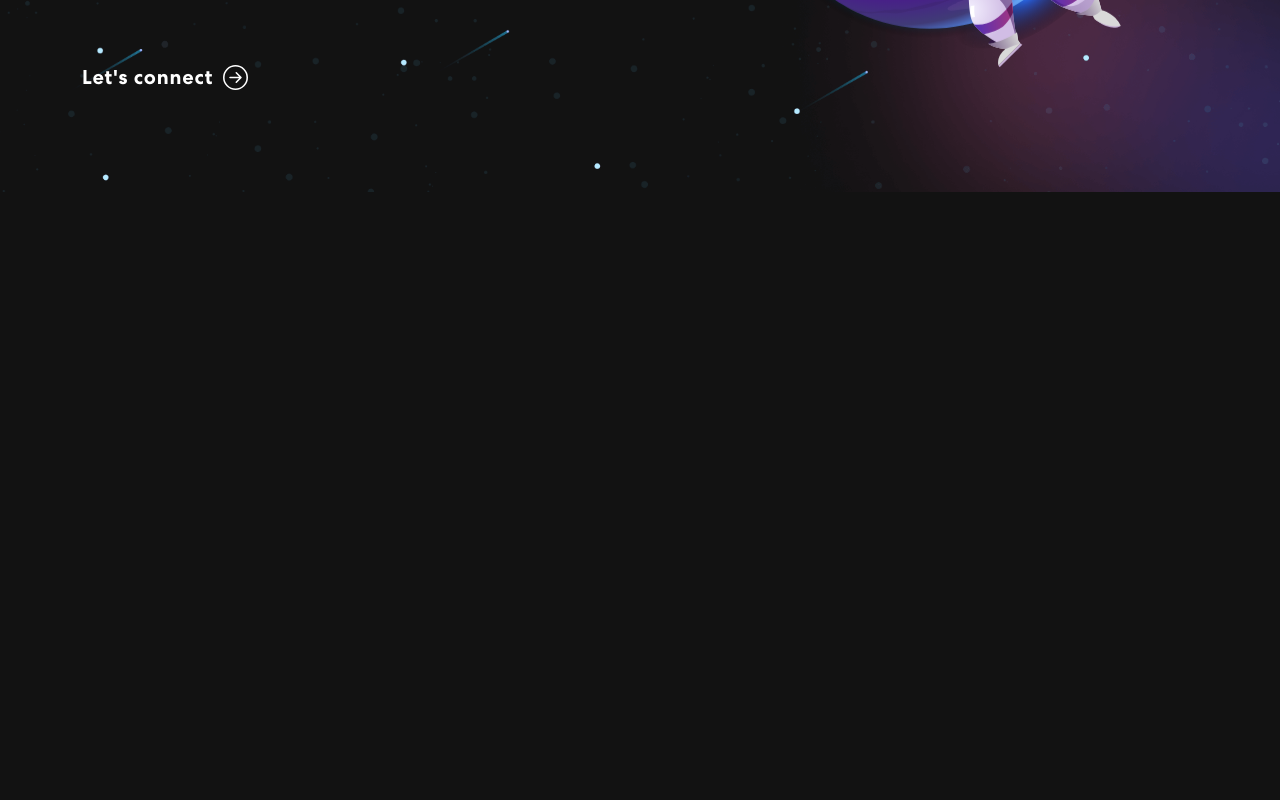
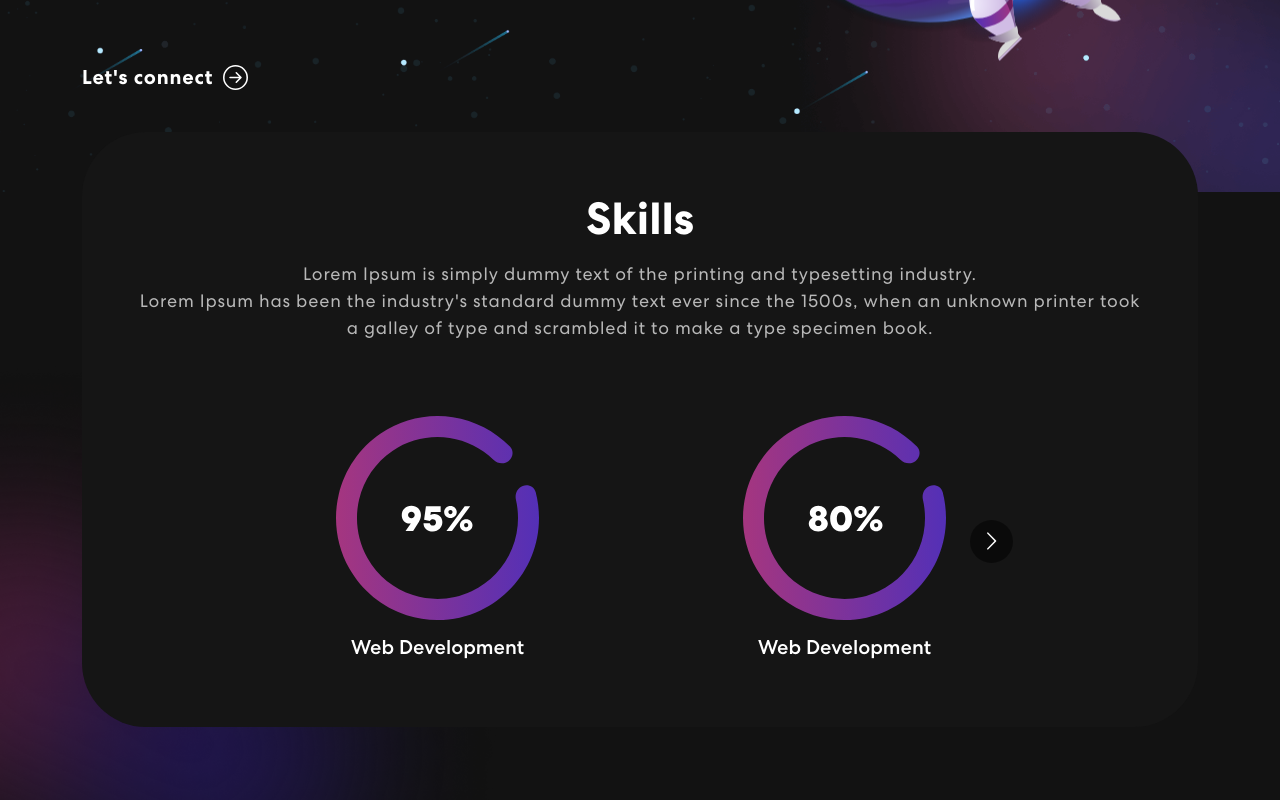
Before and after one commit to R-Grigala/Portfolio-Website, a React (Create React App) app: page / in a window 1280 px wide. Shown: the part 580-1380 px from the top of the page. Before the commit the page ends 800 px from the top, so only its background shows below. Built offline with nearby package versions, Linux system fonts and the light colour scheme.

Commit message:
Coding Continue:// Add component od Skills  49:50

```diff
--- a/package.json
+++ b/package.json
@@ -11,6 +11,7 @@
     "react-bootstrap": "^2.7.2",
     "react-bootstrap-icons": "^1.10.2",
     "react-dom": "^18.2.0",
+    "react-multi-carousel": "^2.8.2",
     "react-scripts": "5.0.1",
     "web-vitals": "^2.1.4"
   },
--- a/src/App.js
+++ b/src/App.js
@@ -2,6 +2,7 @@
 import './App.css';
 import { NavBar } from './components/NavBar';
 import { Banner } from './components/Banner';
+import { Skills } from './components/Skills';
 import 'bootstrap/dist/css/bootstrap.min.css';
 
 function App() {
@@ -9,6 +10,7 @@
     <div className="App">
       <NavBar />
       <Banner />
+      <Skills />
     </div>
   );
 }
--- /dev/null
+++ b/src/components/Skills.js
@@ -0,0 +1,64 @@
+import { Col, Container, Row } from "react-bootstrap";
+import Carousel from "react-multi-carousel";
+import "react-multi-carousel/lib/styles.css";
+import meter1 from "../assets/img/meter1.svg";
+import meter2 from "../assets/img/meter2.svg";
+import meter3 from "../assets/img/meter3.svg";
+import colorSharp from "../assets/img/color-sharp.png";
+
+export const Skills = () => {
+    const responsive = {
+        superLargeDesktop: {
+          breakpoint: { max: 4000, min: 3000 },
+          items: 5
+        },
+        desktop: {
+          breakpoint: { max: 3000, min: 1024 },
+          items: 3
+        },
+        tablet: {
+          breakpoint: { max: 1024, min: 464 },
+          items: 2
+        },
+        mobile: {
+          breakpoint: { max: 464, min: 0 },
+          items: 1
+        }
+    };
+
+    return (
+        <section className="skill" id="skills">
+            <Container>
+                <Row>
+                    <Col>
+                        <div className="skill-bx">
+                            <h2>
+                                Skills
+                            </h2>
+                            <p>Lorem Ipsum is simply dummy text of the printing and typesetting industry.<br></br> Lorem Ipsum has been the industry's standard dummy text ever since the 1500s, when an unknown printer took a galley of type and scrambled it to make a type specimen book.</p>
+                            <Carousel responsive={responsive} infiniti={true} className="skill-slider">
+                                <div className="item">
+                                    <img src={meter1} alt="Image"/>
+                                    <h5>Web Development</h5>
+                                </div>
+                                <div className="item">
+                                    <img src={meter2} alt="Image"/>
+                                    <h5>Web Development</h5>
+                                </div>
+                                <div className="item">
+                                    <img src={meter3} alt="Image"/>
+                                    <h5>Web Development</h5>
+                                </div>
+                                <div className="item">
+                                    <img src={meter1} alt="Image"/>
+                                    <h5>Web Development</h5>
+                                </div>
+                            </Carousel>
+                        </div>
+                    </Col>
+                </Row>
+            </Container>
+            <img className="background-image-left" src={colorSharp}/>
+        </section>
+    )
+}
```
Also changed, not shown: 1 other file (tests, documents, lock files or other folders).
